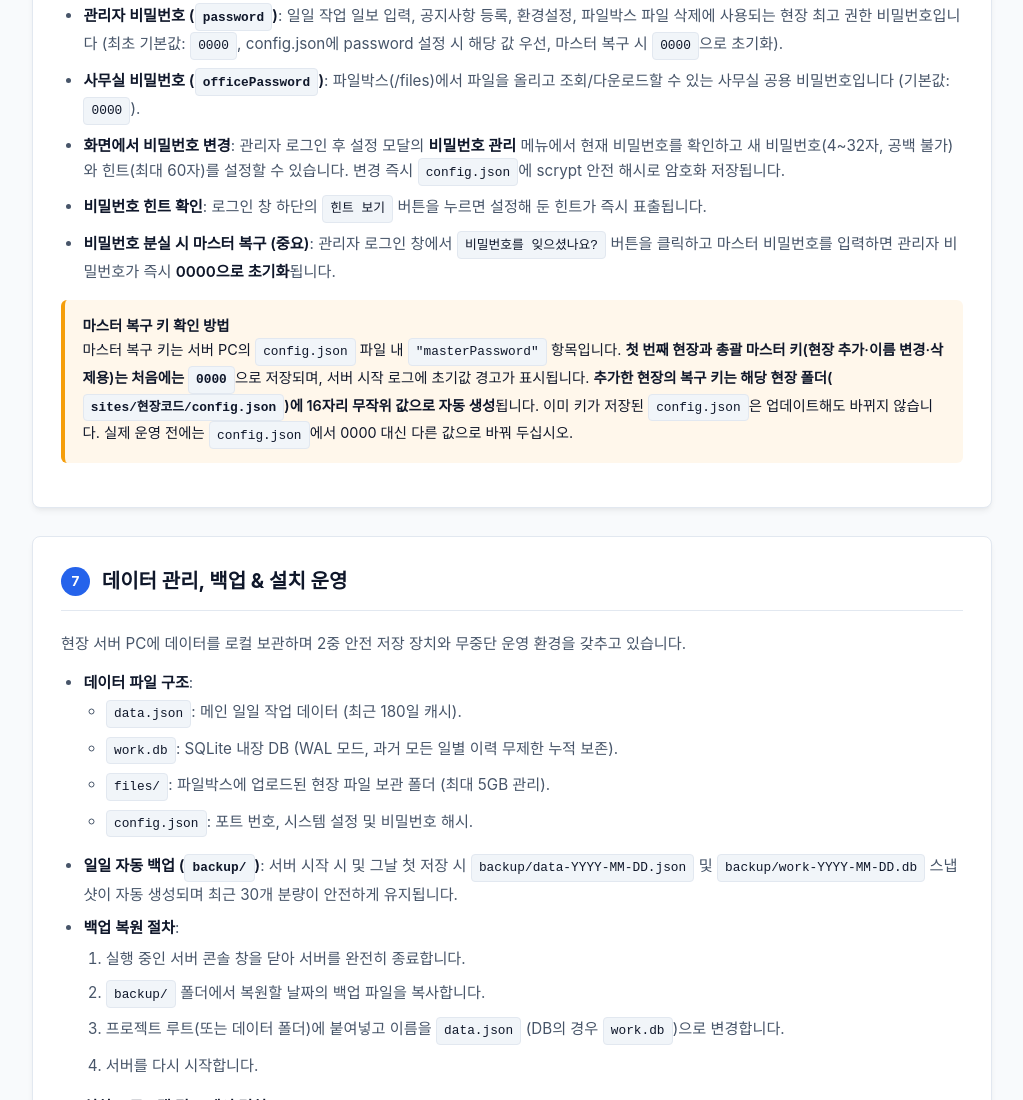
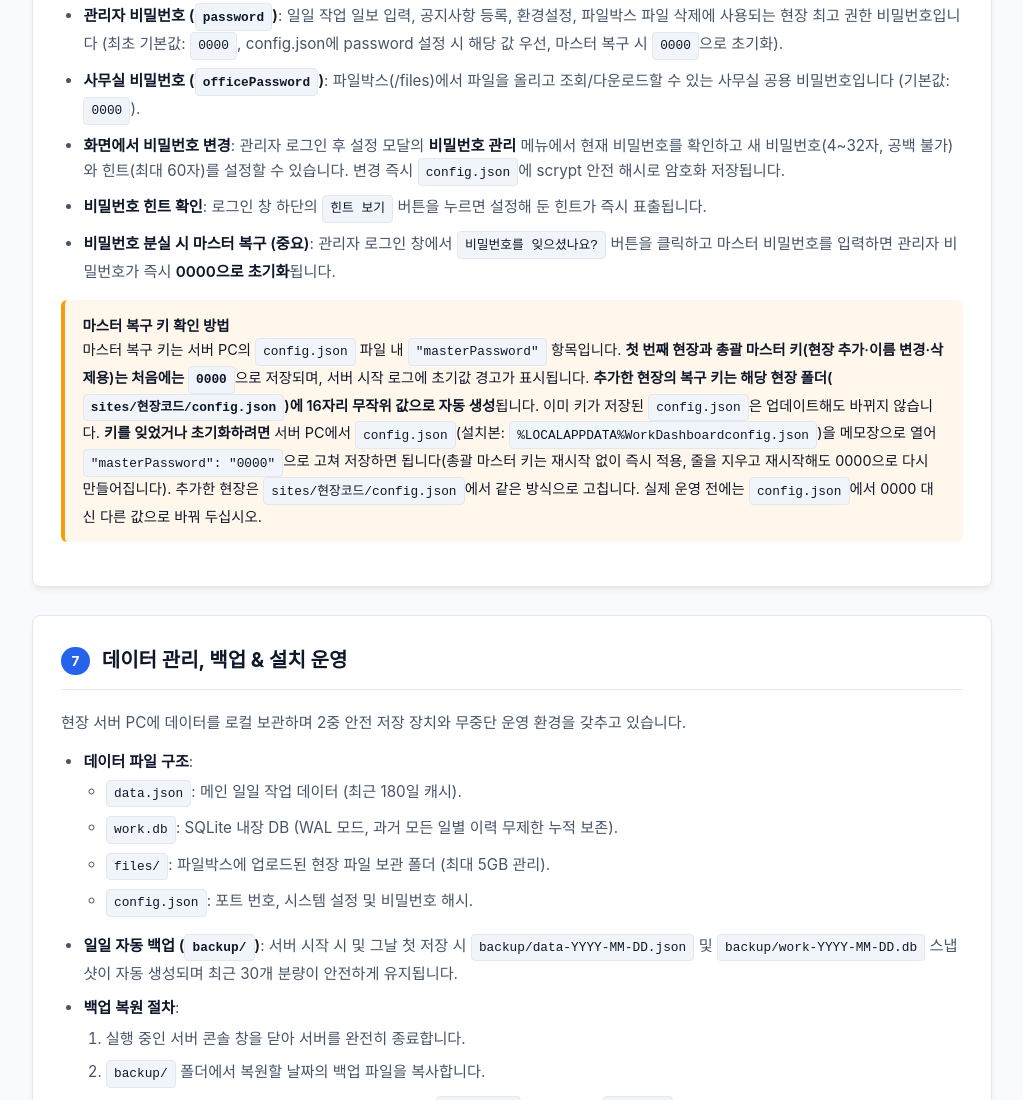
Before and after one commit to hguyswow/Minos-work-dashboard, a plain HTML site: page public/guide.html in a window 1280 px wide. Shown: the part 4452-5552 px from the top of the page, without its empty margins (128-1151 px from the left). Drawn offline with Linux system fonts and the light colour scheme.

Commit message:
문서: 마스터 키 초기화 방법 추가

```diff
--- a/public/guide.html
+++ b/public/guide.html
@@ -599,7 +599,7 @@
         </ul>
         <div class="callout callout-warning">
           <strong>마스터 복구 키 확인 방법</strong><br>
-          마스터 복구 키는 서버 PC의 <span class="badge">config.json</span> 파일 내 <span class="badge">"masterPassword"</span> 항목입니다. <strong>첫 번째 현장과 총괄 마스터 키(현장 추가·이름 변경·삭제용)는 처음에는 <span class="badge">0000</span></strong>으로 저장되며, 서버 시작 로그에 초기값 경고가 표시됩니다. <strong>추가한 현장의 복구 키는 해당 현장 폴더(<span class="badge">sites/현장코드/config.json</span>)에 16자리 무작위 값으로 자동 생성</strong>됩니다. 이미 키가 저장된 <span class="badge">config.json</span>은 업데이트해도 바뀌지 않습니다. 실제 운영 전에는 <span class="badge">config.json</span>에서 0000 대신 다른 값으로 바꿔 두십시오.
+          마스터 복구 키는 서버 PC의 <span class="badge">config.json</span> 파일 내 <span class="badge">"masterPassword"</span> 항목입니다. <strong>첫 번째 현장과 총괄 마스터 키(현장 추가·이름 변경·삭제용)는 처음에는 <span class="badge">0000</span></strong>으로 저장되며, 서버 시작 로그에 초기값 경고가 표시됩니다. <strong>추가한 현장의 복구 키는 해당 현장 폴더(<span class="badge">sites/현장코드/config.json</span>)에 16자리 무작위 값으로 자동 생성</strong>됩니다. 이미 키가 저장된 <span class="badge">config.json</span>은 업데이트해도 바뀌지 않습니다. <strong>키를 잊었거나 초기화하려면</strong> 서버 PC에서 <span class="badge">config.json</span>(설치본: <span class="badge">%LOCALAPPDATA%WorkDashboardconfig.json</span>)을 메모장으로 열어 <span class="badge">"masterPassword": "0000"</span>으로 고쳐 저장하면 됩니다(총괄 마스터 키는 재시작 없이 즉시 적용, 줄을 지우고 재시작해도 0000으로 다시 만들어집니다). 추가한 현장은 <span class="badge">sites/현장코드/config.json</span>에서 같은 방식으로 고칩니다. 실제 운영 전에는 <span class="badge">config.json</span>에서 0000 대신 다른 값으로 바꿔 두십시오.
         </div>
       </div>
     </section>
```
Also changed, not shown: 1 other file.
